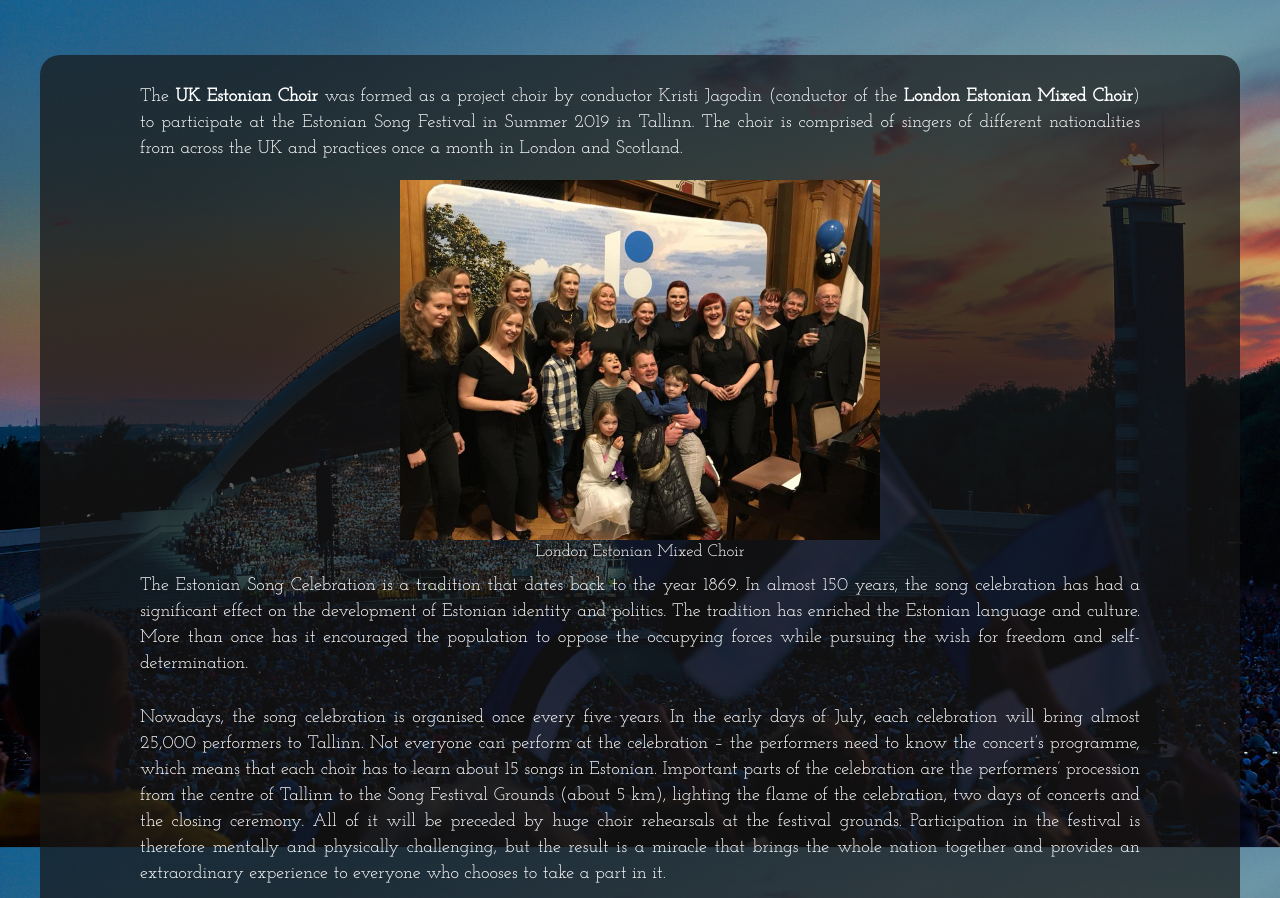
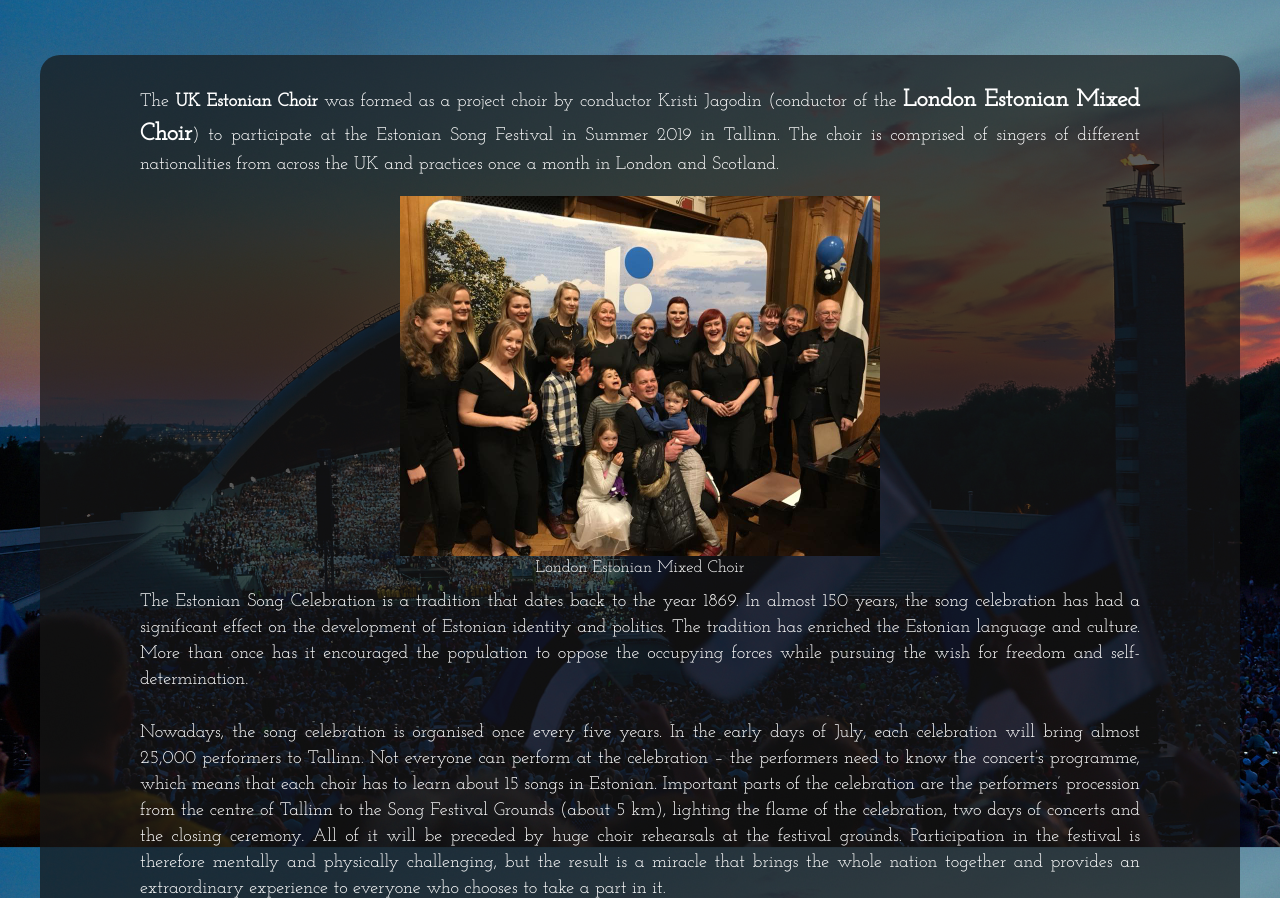
Before and after one commit to Regina886/Regina886.github.io, a plain HTML site: page index.html in a window 1280 px wide. Shown: the part 859-1757 px from the top of the page. Drawn offline with nearby package versions, Linux system fonts and the light colour scheme.

Commit message:
Update website_project_css.css

```diff
--- a/website_project_css.css
+++ b/website_project_css.css
@@ -34,6 +34,8 @@ a{
   text-decoration: none;
   font-weight: bold;
   color: #ffffff;
+  font-family: "Josefin Slab", serif;
+  font-size: 1.3em;
 }
 
 a.btn {
```
